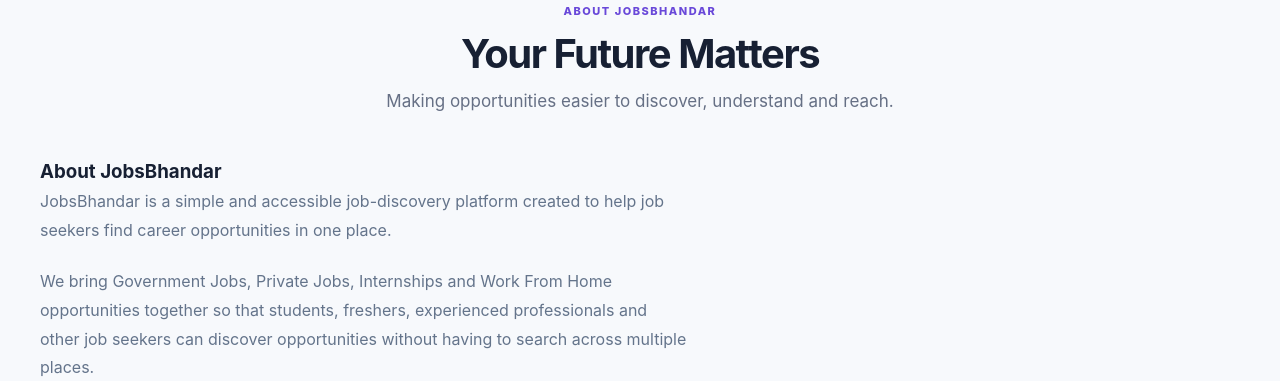
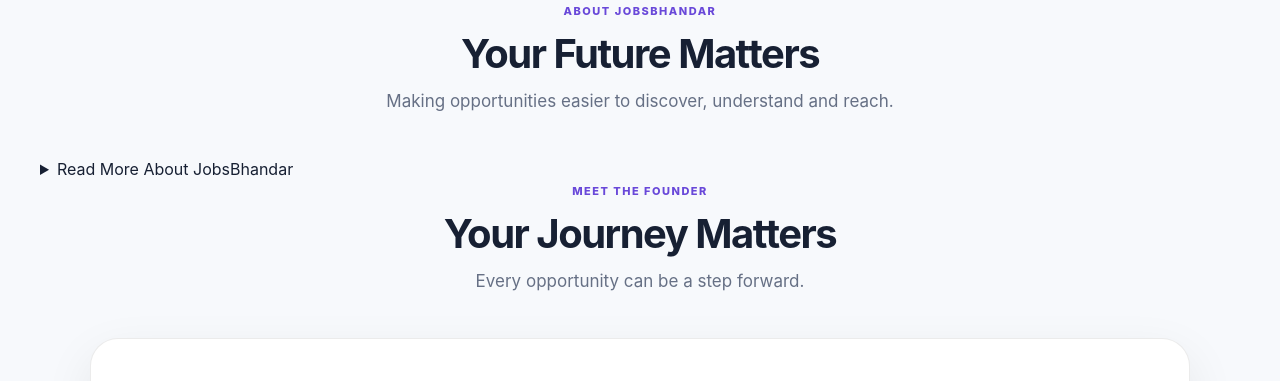
Before and after one commit to vinaytripathi123/jobs-bhandar, a plain HTML site: page index.html in a window 1280 px wide. Shown: the part 4190-4571 px from the top of the page. Drawn offline with nearby package versions, Linux system fonts and the light colour scheme; no server answers.

Commit message:
Update index.html

```diff
--- a/index.html
+++ b/index.html
@@ -1334,7 +1334,11 @@
 
         </div>
 
-<div class="founder-content reveal about-details">
+<details class="founder-content reveal about-details">
+
+    <summary>
+        Read More About JobsBhandar
+    </summary>
 
 
             <h3>
@@ -1449,7 +1453,7 @@
                 </strong>
             </p>
 
-        </div>
+                </details>
 
 
         <div class="section-heading centered reveal">
```
